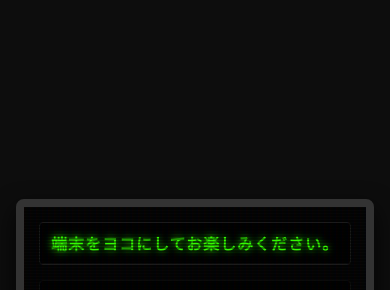
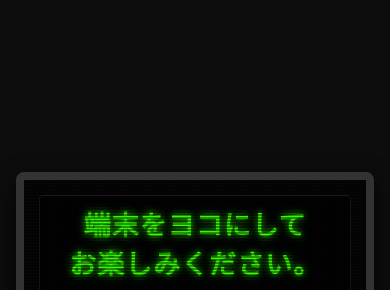
Before and after one commit to I-Kotaro/rush-stop-game, a website with bundled scripts: page index.html in a window 390 px wide. Shown: the part 102-392 px from the top of the page. Built offline with nearby package versions, Linux system fonts and the light colour scheme; animation ran at ten frames a second.

Commit message:
style: 横画面促進表示微調整

```diff
--- a/index.html
+++ b/index.html
@@ -18,7 +18,7 @@
                     <!-- 発車標風のテーブル表示 -->
                     <div class="led-table">
                         <div class="led-row led-table-body">
-                            <span class="led-center led-green">端末をヨコにしてお楽しみください。</span>
+                            <span class="led-center led-green">端末をヨコにして<br>お楽しみください。</span>
                         </div>
                     </div>
 
--- a/style.css
+++ b/style.css
@@ -400,7 +400,7 @@ canvas {
     }
 
     .led-table-body {
-        font-size: 16px;
+        font-size: 27px;
         font-weight: bold;
         letter-spacing: 1px;
     }
@@ -444,6 +444,7 @@ canvas {
     /* スマホ回転アニメーションエリア */
     .led-animation-area {
         height: 80px;
+        border: none;
         display: flex;
         justify-content: center;
         align-items: center;
```
